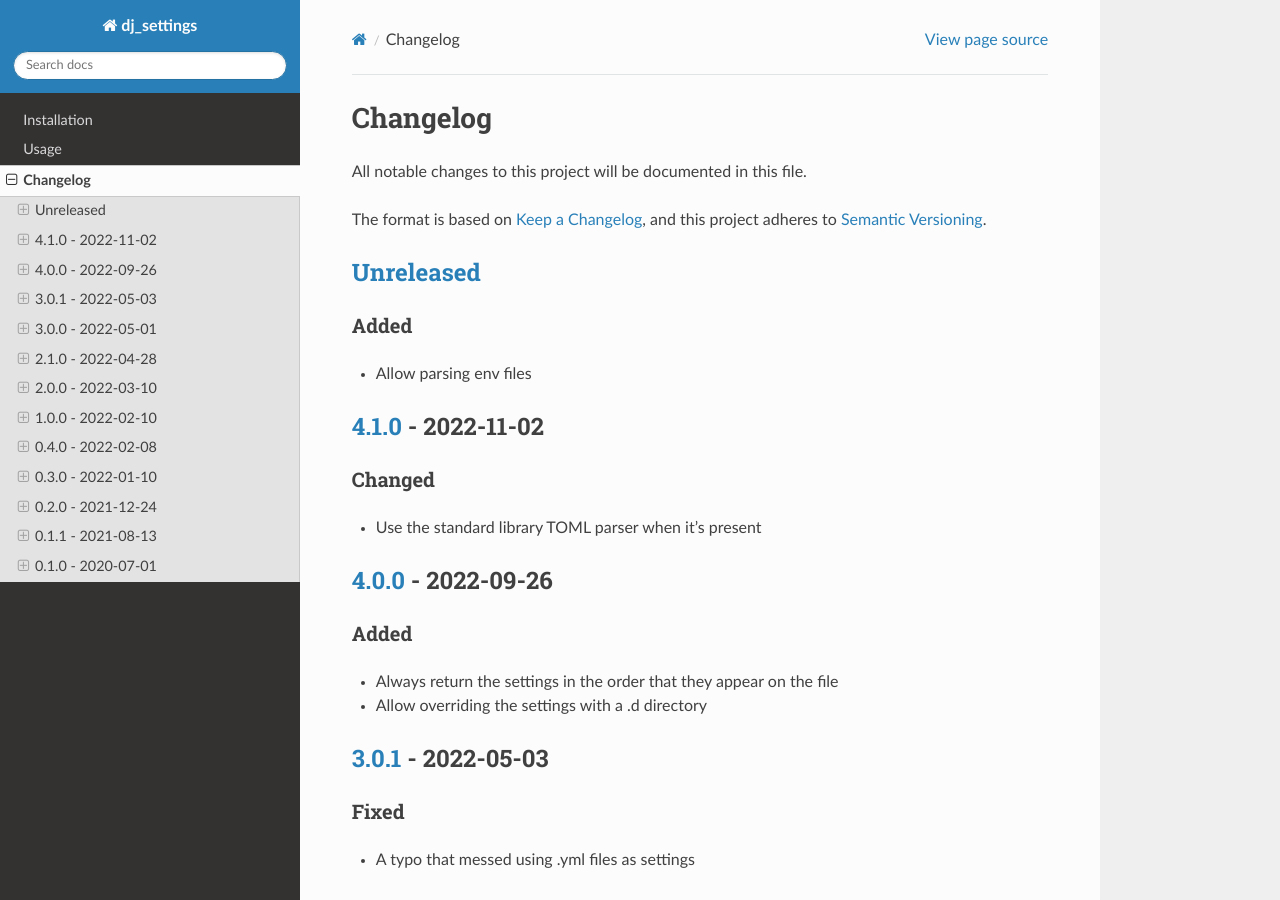
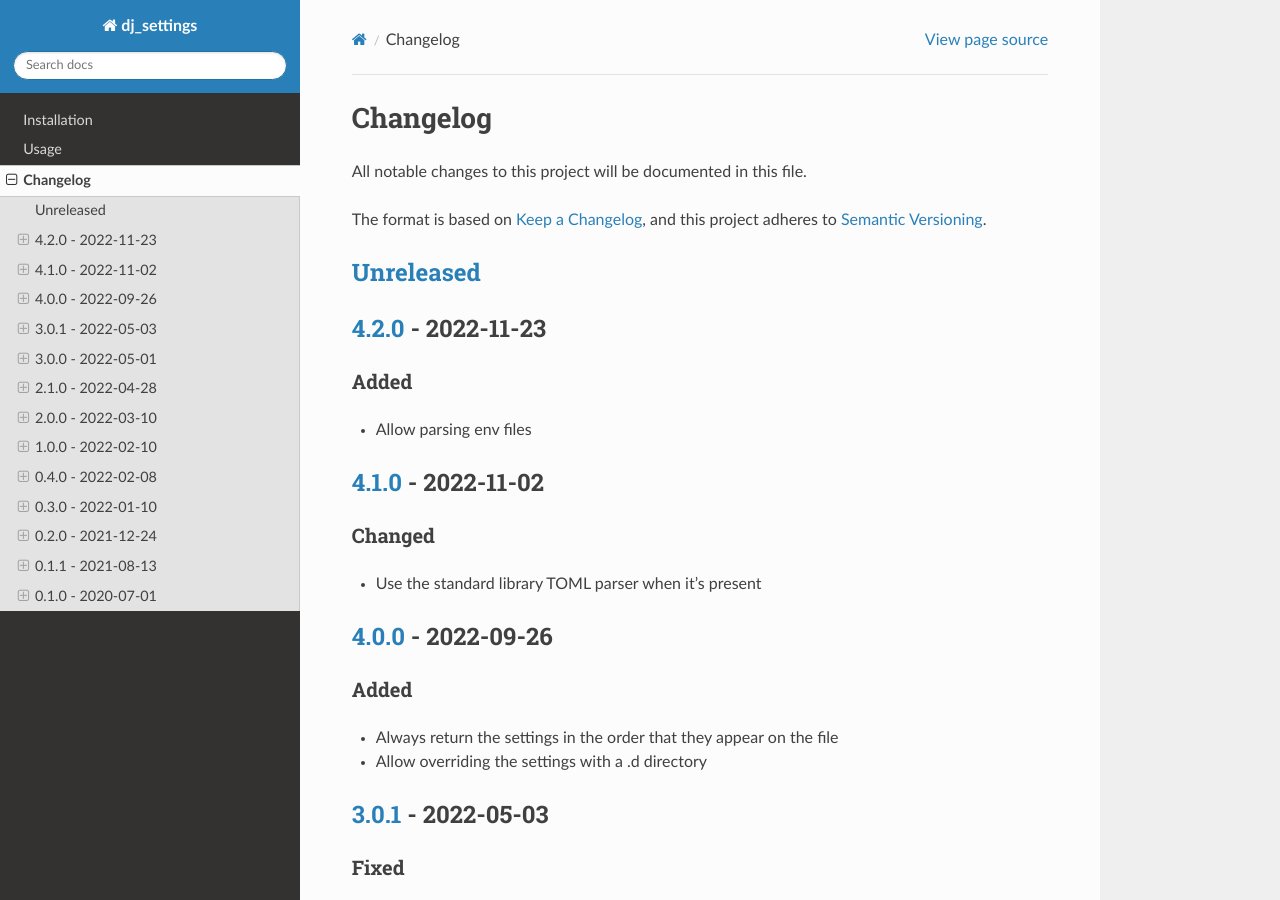
Before and after one commit to spapanik/dj_settings, a Sphinx documentation site: the page built from docs/source/changelog.rst, in a window 1280 px wide and 900 px high. Built offline with Sphinx 7.4.7 and the Read the Docs theme 2.0.0, drawn with Linux system fonts in a browser that asks for light colours.

Commit message:
Bump version

```diff
--- a/CHANGELOG.rst
+++ b/CHANGELOG.rst
@@ -9,6 +9,8 @@ The format is based on `Keep a Changelog`_, and this project adheres to `Semanti
 `Unreleased`_
 -------------
 
+`4.2.0`_ - 2022-11-23
+---------------------
 Added
 ^^^^^
 * Allow parsing env files
@@ -121,7 +123,8 @@ Added
 * Allow including python files for settings
 
 
-.. _`unreleased`: https://github.com/spapanik/dj_settings/compare/v4.1.0...main
+.. _`unreleased`: https://github.com/spapanik/dj_settings/compare/v4.2.0...main
+.. _`4.2.0`: https://github.com/spapanik/dj_settings/compare/v4.1.0...v4.2.0
 .. _`4.1.0`: https://github.com/spapanik/dj_settings/compare/v4.0.0...v4.1.0
 .. _`4.0.0`: https://github.com/spapanik/dj_settings/compare/v3.0.1...v4.0.0
 .. _`3.0.1`: https://github.com/spapanik/dj_settings/compare/v3.0.0...v3.0.1
--- a/README.rst
+++ b/README.rst
@@ -39,7 +39,7 @@ The easiest way is to use `poetry`_ to manage your dependencies and add *dj_sett
 .. code-block:: toml
 
     [tool.poetry.dependencies]
-    dj_settings = "^4.1.0"
+    dj_settings = "^4.2.0"
 
 Usage
 ^^^^^
--- a/docs/source/installation.rst
+++ b/docs/source/installation.rst
@@ -7,7 +7,7 @@ The easiest way is to use `poetry`_ to manage your dependencies and add *dj_sett
 .. code-block:: toml
 
     [tool.poetry.dependencies]
-    dj_settings = "^4.1.0"
+    dj_settings = "^4.2.0"
 
 
 .. _poetry: https://python-poetry.org/
--- a/pyproject.toml
+++ b/pyproject.toml
@@ -50,7 +50,7 @@ testpaths = "tests"
 
 [tool.poetry]
 name = "dj_settings"
-version = "4.1.0"
+version = "4.2.0"
 description = "project settings the UNIX way"
 authors = [
     "Stephanos Kuma <stephanos@kuma.ai>",
```
